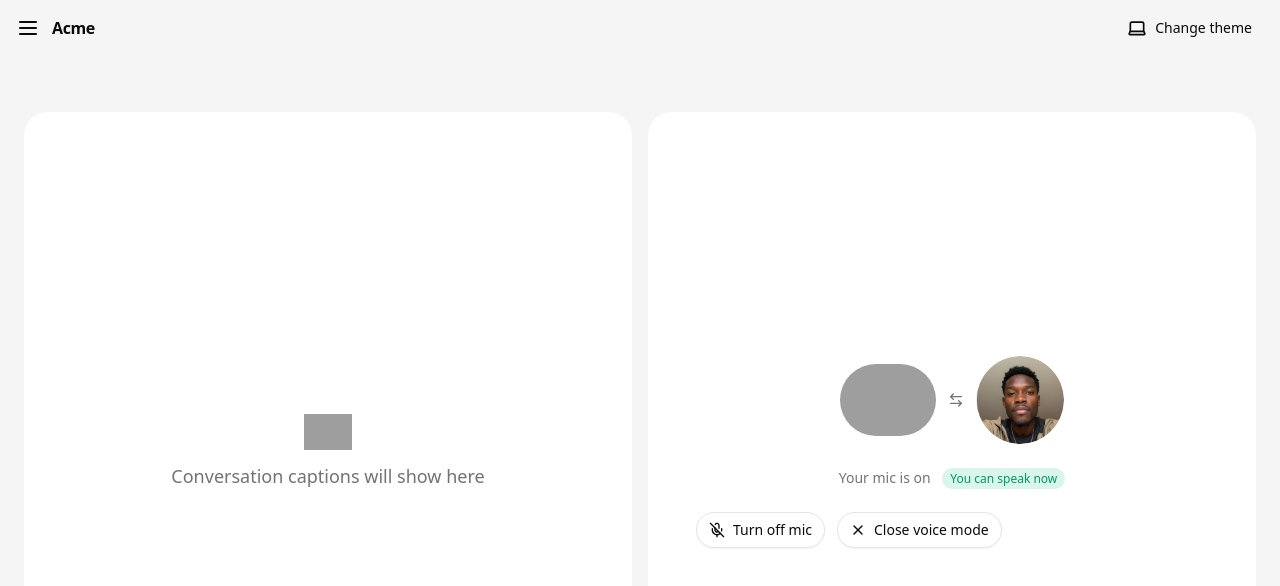
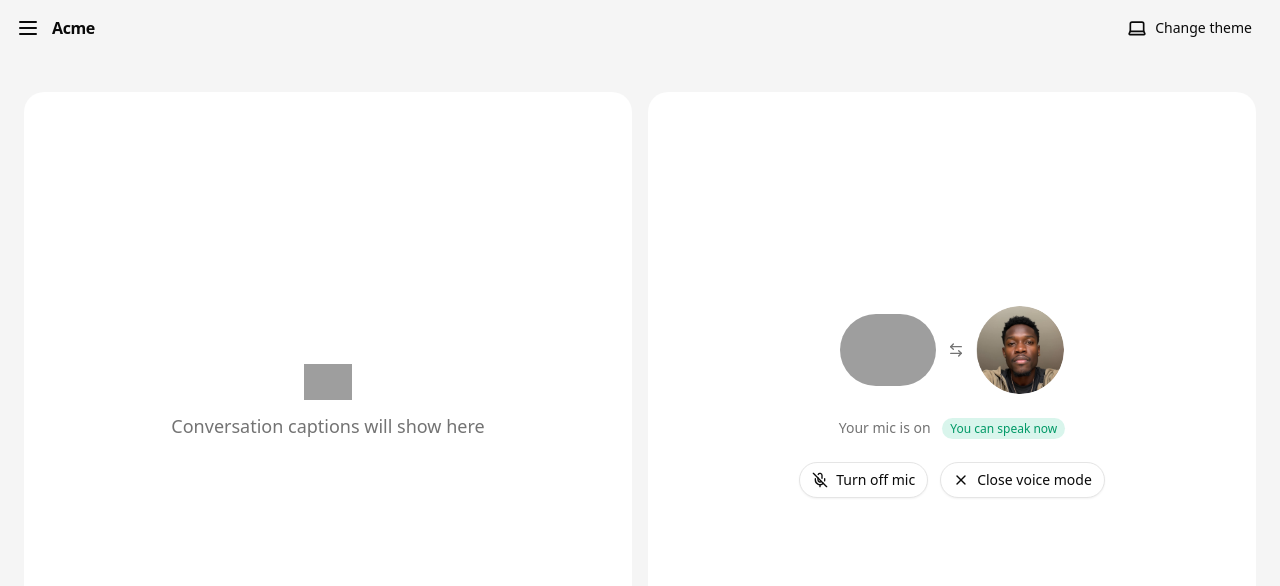
Before and after one commit to thepreakerebi/voi, a Next.js app: page / in a window 1280 px wide. Both pictures are taken after a click on the button "Use voice mode". Shown: the top 586 px of the page. Built offline with nearby package versions, Linux system fonts and the light colour scheme; grey boxes are pictures that could not be loaded.

Commit message:
fixed layout

```diff
--- a/app/(voice-chat)/captions.tsx
+++ b/app/(voice-chat)/captions.tsx
@@ -13,7 +13,7 @@ export default function Captions({ userText, aiText }: Props) {
       <section
         aria-live="polite"
         aria-atomic="false"
-        className="text-center space-y-6 w-full h-[29vh] md:h-full max-w-2xl"
+        className="text-center space-y-6 w-full h-[42vh] md:h-full max-w-2xl"
       >
         {!userText && !aiText ? (
           <section className="h-full w-full flex items-center justify-center">
--- a/app/(voice-chat)/voice-mode.tsx
+++ b/app/(voice-chat)/voice-mode.tsx
@@ -9,12 +9,12 @@ export default function VoiceMode({ onClose }: { onClose?: () => void }) {
   const [aiCaption, setAiCaption] = React.useState("");
 
   return (
-    <section className="w-full h-[calc(100vh-56px)] md:px-2 py-4 md:py-8">
-      <section className="grid w-full h-full mt-20 grid-cols-1 md:grid-cols-2 gap-4">
-        <section className="rounded-[1.5rem] w-full bg-card h-full md:p-8">
+    <section className="w-full h-[calc(100vh-56px)] flex flex-col items-center md:px-2 md:py-8">
+      <section className="grid w-full h-full mt-[60px] grid-cols-1 md:grid-cols-2 gap-4">
+        <section className="rounded-[20px] w-full bg-card h-full md:p-8">
           <Captions userText={userCaption} aiText={aiCaption} />
         </section>
-        <section className="rounded-[1.5rem] w-full bg-transparent md:bg-card h-full p-0 md:p-8">
+        <section className="rounded-[20px] w-full bg-transparent md:bg-card h-full p-0 md:p-8">
           <Voices onCaptionUpdate={(u, a) => { setUserCaption(u ?? userCaption); setAiCaption(a ?? aiCaption); }} onClose={onClose} />
         </section>
       </section>
--- a/app/(voice-chat)/voices.tsx
+++ b/app/(voice-chat)/voices.tsx
@@ -11,7 +11,7 @@ type Props = {
 
 export default function Voices({ onCaptionUpdate, onClose }: Props) {
   return (
-    <section className="md:static fixed inset-x-0 bottom-0 z-20 flex flex-col px-2 py-4 md:p-4 items-center justify-center gap-6 h-auto md:h-full w-full md:w-full bg-card md:bg-transparent rounded-t-[20px] md:rounded-none">
+    <section className="md:static fixed inset-x-0 bottom-0 z-20 flex flex-col px-2 py-4 md:p-4 items-center justify-center gap-6 h-auto md:h-full w-full md:w-full bg-card md:bg-transparent rounded-t-[20px] md:rounded-[20px]">
       <section className="flex items-center gap-3">
         <Image src="/orb.png" alt="AI" width={96} height={96} className="rounded-full" />
         <ArrowLeftRight className="size-4 text-muted-foreground" />
@@ -20,7 +20,7 @@ export default function Voices({ onCaptionUpdate, onClose }: Props) {
 
       <p className="text-sm text-muted-foreground">Your mic is on <span className="ml-2 rounded-full bg-emerald-500/15 px-2 py-0.5 text-emerald-600 text-xs">You can speak now</span></p>
 
-      <section className="flex flex-row items-center gap-3 w-full">
+      <section className="flex flex-row items-center justify-center gap-3 w-full">
         <Button type="button" variant="outline" className="rounded-full gap-2 px-6 flex-1 md:flex-none">
           <MicOff className="size-4" />
           Turn off mic
--- a/app/page.tsx
+++ b/app/page.tsx
@@ -15,7 +15,7 @@ export default function Home() {
           <TextMode onOpenVoice={() => setMode("voice")} />
         </section>
       ) : (
-        <section className="w-full h-[calc(100vh-56px)] px-3 md:px-4 bg-secondary overflow-hidden">
+        <section className="w-full h-[calc(100vh-56px)] md:px-4 bg-secondary overflow-hidden">
           <VoiceMode onClose={() => setMode("text")} />
         </section>
       )}
```
